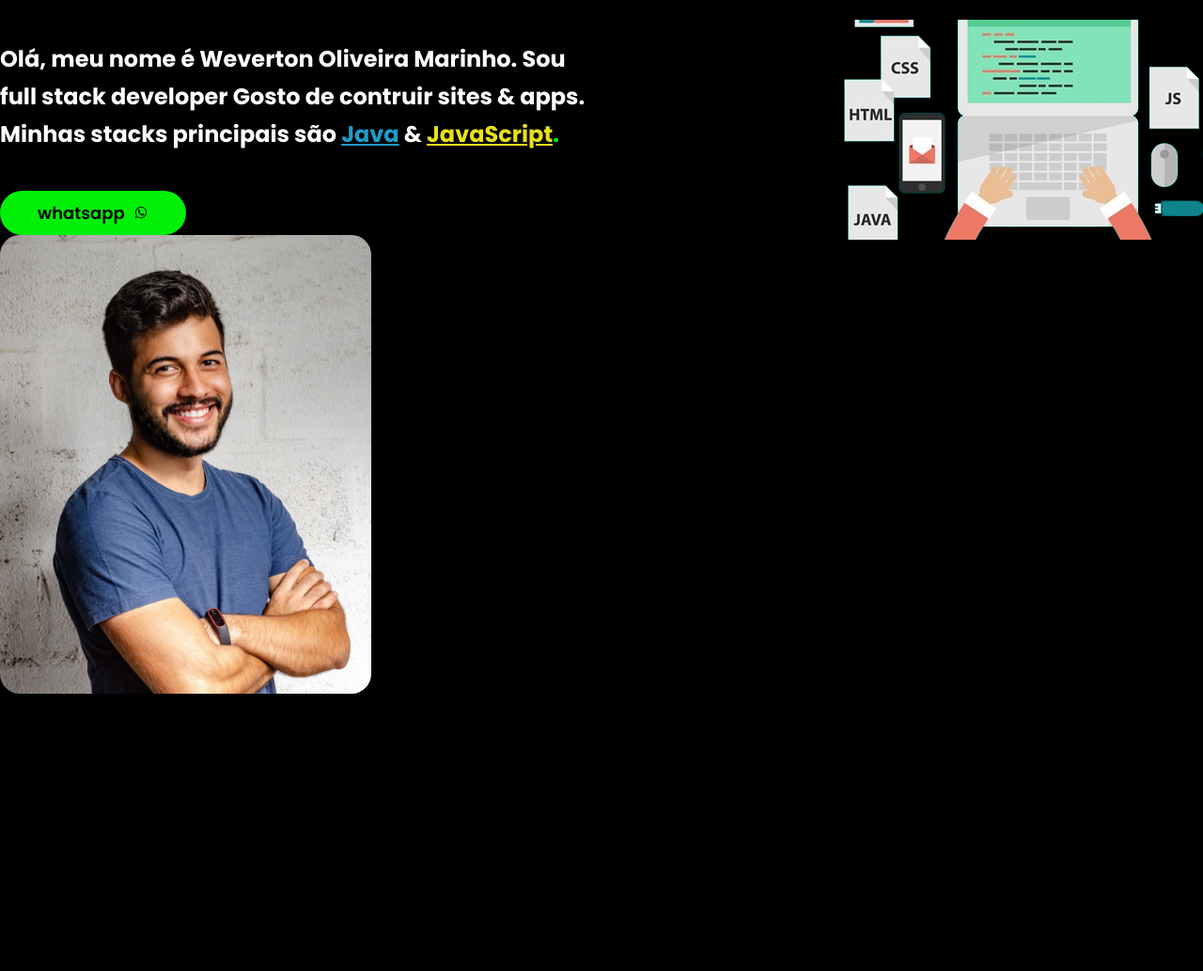
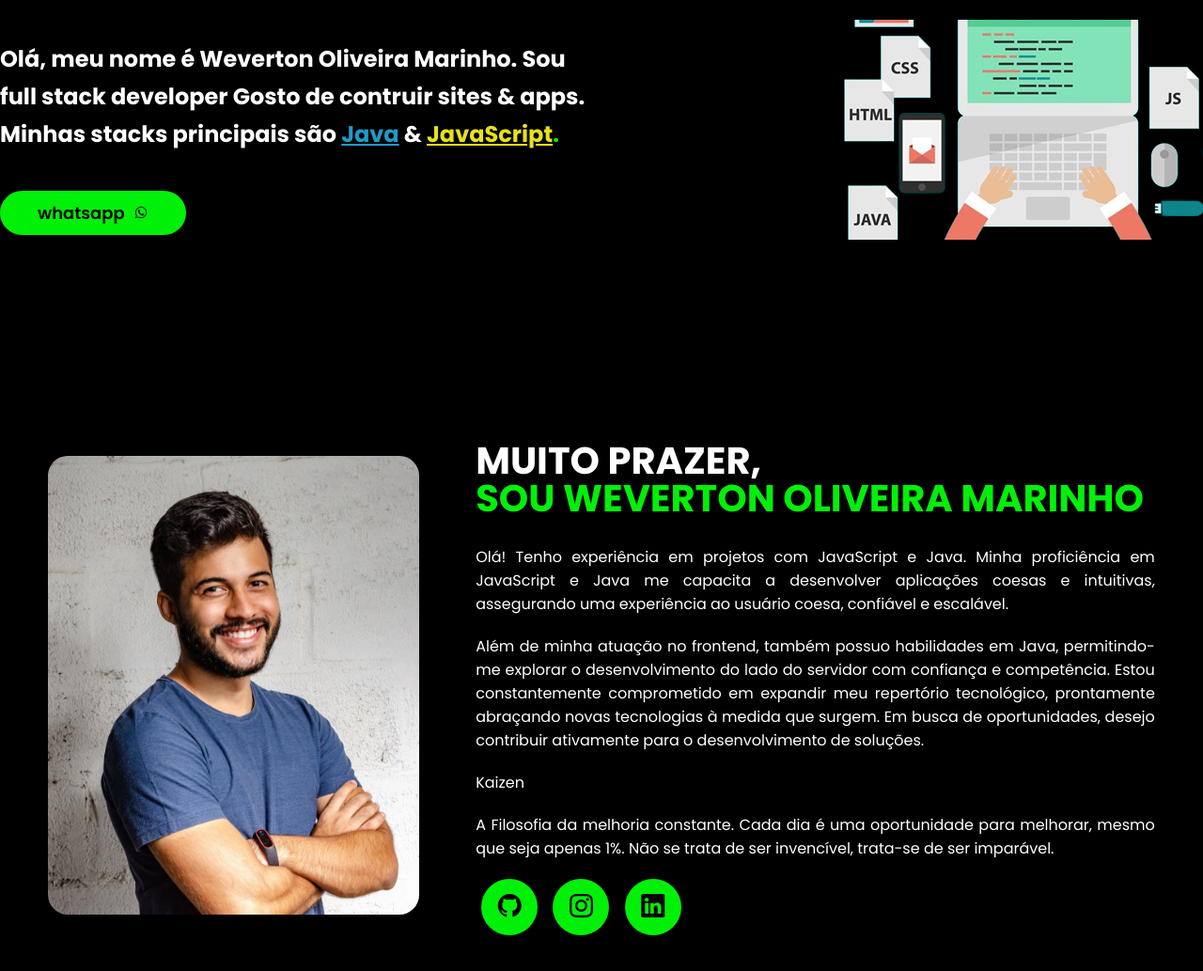
Before and after one commit to weverton1307/Projeto-Website-Javascript-Portifolio, a plain HTML site: page index.html in a window 1280 px wide. Shown: the part 237-1270 px from the top of the page at 94% size. Before the commit the page ends 1007 px from the top, so only its background shows below. Drawn offline with nearby package versions, Linux system fonts and the light colour scheme.

Commit message:
Implementada a estilização da sessão sobre do site.

```diff
--- a/index.html
+++ b/index.html
@@ -9,6 +9,8 @@
     <link
         href="https://fonts.googleapis.com/css2?family=Poppins:ital,wght@0,100;0,200;0,300;0,400;0,500;0,600;0,700;0,800;0,900;1,100;1,200;1,300;1,400;1,500;1,600;1,700;1,800;1,900&display=swap"
         rel="stylesheet"><!--Fim google font-->
+    <link rel="stylesheet" href="https://cdn.jsdelivr.net/npm/bootstrap-icons@1.11.3/font/bootstrap-icons.min.css">
+    <!--end icons bootstrap-->
     <link rel="stylesheet" href="./style/style.css">
     <title>Portifólio</title>
 </head>
@@ -67,9 +69,31 @@
                     <div class="img-sobre">
                         <img src="./img/foto.png" alt="foto">
                     </div><!--end img-sobre-->
+                    <div class="txt-sobre">
+                        <h2>MUITO PRAZER, <span> SOU WEVERTON OLIVEIRA MARINHO</span></h2>
+                        <p>Olá! Tenho experiência em projetos com JavaScript e Java. Minha proficiência em JavaScript
+                            e Java me capacita a desenvolver aplicações coesas e intuitivas, assegurando uma experiência
+                            ao usuário coesa, confiável e escalável.</p>
+                        <p>Além de minha atuação no frontend, também possuo habilidades em Java, permitindo-me explorar
+                            o desenvolvimento do lado do servidor com confiança e competência. Estou constantemente
+                            comprometido em expandir meu repertório tecnológico, prontamente abraçando novas tecnologias
+                            à medida que surgem. Em busca de oportunidades, desejo contribuir ativamente para o
+                            desenvolvimento
+                            de soluções.</p>
+                        <p>Kaizen</p>
+                        <p>A Filosofia da melhoria constante. Cada dia é uma oportunidade para melhorar, mesmo que seja
+                            apenas 1%.
+                            Não se trata de ser invencível, trata-se de ser imparável.</p>
+                        <div class="btn-social">
+                            <a href="#"><button><i class="bi bi-github"></i></button></a>
+                            <a href="#"><button><i class="bi bi-instagram"></i></button></a>
+                            <a href="#"><button><i class="bi bi-linkedin"></i></button></a>
+                        </div>
+                    </div> <!--end txt-sobre-->
                 </div> <!--end flex-->
             </div> <!--end interface-->
         </section> <!--end section-->
+
     </main>>
 </body>
 
--- a/style/style.css
+++ b/style/style.css
@@ -26,6 +26,10 @@ body{
     cursor: pointer;
     transition: .2s;
 }
+button:hover{
+    box-shadow: 0px 0px 8px #2A45C6;
+    transform: scale(1.05);
+}
 /* Estilo do cabeçalho */
 header{
     padding: 40px 4%;
@@ -51,10 +55,6 @@ header nav ul{
 header nav ul li{
     display: inline-block;
     padding: 0 40px;
-}
- .btn-contato button:hover{
-    box-shadow: 0px 0px 8px #2A45C6;
-    transform: scale(1.05);
 }
 /* Estilo do topo do site */
 section.topo-do-site{
@@ -105,3 +105,38 @@ section.topo-do-site .flex{
         top: 30px;
     }
 }
+/* Estilo da sessão sobre */
+section.sobre{
+    padding: 220px 4%;
+}
+section.sobre .flex{
+    align-items: center;
+    gap: 60px;
+}
+.sobre .txt-sobre{
+    color: white;
+}
+.sobre .txt-sobre h2{
+    font-size: 40px;
+    line-height: 40px;
+    margin-bottom: 30px;
+}
+.sobre .txt-sobre h2 span{
+    display: block;
+    color: #00F008;
+}
+.sobre .txt-sobre P{
+    margin: 20px 0;
+    text-align: justify;
+}
+.sobre .txt-sobre .btn-social button{
+    width: 60px;
+    height: 60px;
+    border-radius: 50%;
+    border: none;
+    background-color: #00F008;
+    font-size: 25px;
+    margin: 0 6px;
+    cursor: pointer;
+    transition: .2s;
+}
```
Also changed, not shown: img/Captura_de_tela_2025-02-13_112221-removebg-preview.png (added), img/JAVA-removebg-preview.png (added), img/MYSQL-removebg-preview.png (added), img/css-removebg-preview.png (added), img/figima-removebg-preview.png (added), img/figima.png (added), img/gitSoftware-removebg-preview.png (added), img/githubrepositorio-removebg-preview.png (added), img/html-removebg-preview.png (added), img/jira-removebg-preview.png (added), img/js-removebg-preview.png (added), img/mongodb-removebg-preview.png (added), img/netbeeens-removebg-preview.png (added), img/springboot-removebg-preview.png (added), 1 more files.
